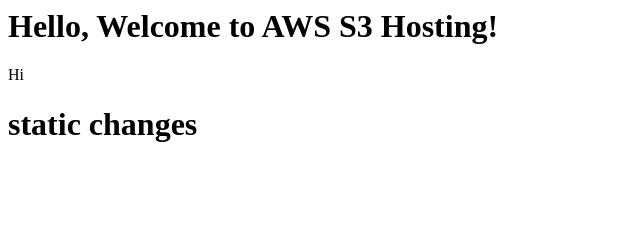
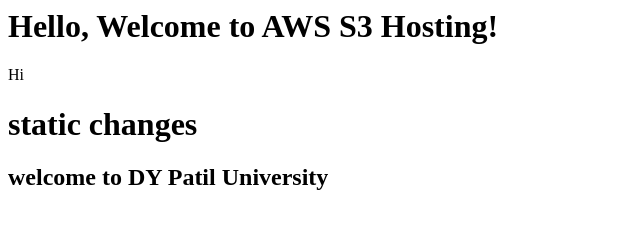
Before and after one commit to kirtikakde/cicdpipeline, a plain HTML site: page index.html in a window 1280 px wide. Shown: the whole page, without its empty margins (0-640 px from the left). Drawn offline with Linux system fonts and the light colour scheme.

Commit message:
Add files via upload

```diff
--- a/index.html
+++ b/index.html
@@ -3,4 +3,5 @@
 <body><h1>Hello, Welcome to AWS S3 Hosting!</h1></body>
 <p> Hi </p>
 <h1> static changes</h1>
+<h2>welcome to DY Patil University</h2>
 </html>
```
